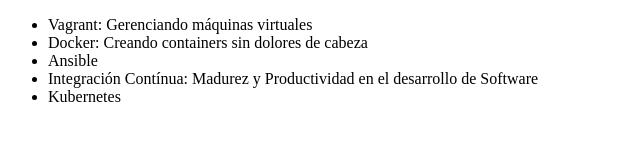
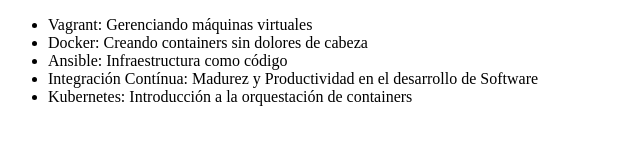
Before and after one commit to raqueltqD/alura-git, a plain HTML site: page index.html in a window 1280 px wide. Shown: the whole page, without its empty margins (0-640 px from the left). Drawn offline with Linux system fonts and the light colour scheme.

Commit message:
Modificando el nombre del curso de kubernetes

```diff
--- a/index.html
+++ b/index.html
@@ -8,9 +8,9 @@
         <ul>
             <li>Vagrant: Gerenciando máquinas virtuales</li>
             <li>Docker: Creando containers sin dolores de cabeza</li>
-            <li>Ansible</li>
+            <li>Ansible: Infraestructura como código</li>
             <li>Integración Contínua: Madurez y Productividad en el desarrollo de Software</li>
-            <li>Kubernetes</li>
+            <li>Kubernetes: Introducción a la orquestación  de containers</li>
         </ul>
     </body>
 </html>
```
